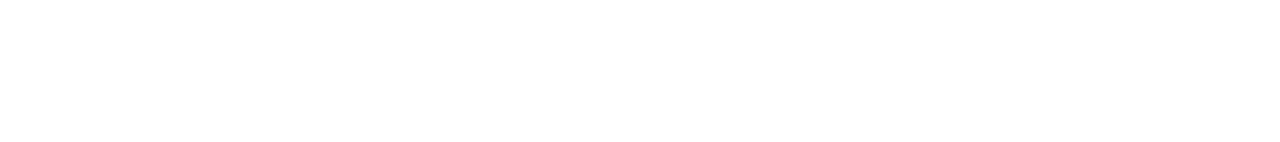
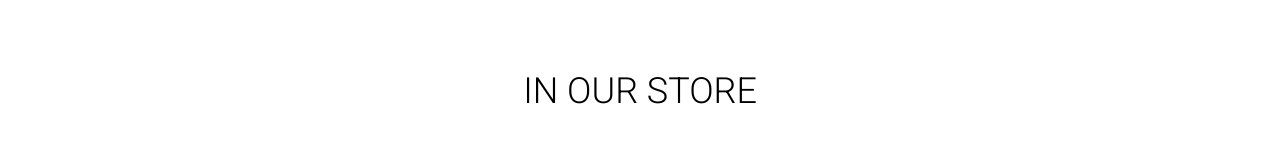
Before and after one commit to khilyao/online-shop, a Next.js app: page / in a window 1280 px wide. Shown: the part 916-1058 px from the top of the page. Before the commit the page ends 800 px from the top, so only its background shows below. Built offline with nearby package versions, Linux system fonts and the light colour scheme; a web font is replaced by a local one.

Commit message:
add styles for video player

```diff
--- a/package.json
+++ b/package.json
@@ -14,7 +14,8 @@
     "modern-normalize": "^2.0.0",
     "next": "14.2.3",
     "react": "^18",
-    "react-dom": "^18"
+    "react-dom": "^18",
+    "sharp": "^0.33.3"
   },
   "devDependencies": {
     "@svgr/webpack": "^8.1.0",
--- /dev/null
+++ b/src/app/VideoPlayer/VideoPlayer.module.scss
@@ -0,0 +1,22 @@
+.videoWrapper {
+  width: 100vw;
+  height: 100vh;
+  position: relative;
+}
+
+.videoEffect {
+  position: absolute;
+  top: 0;
+  right: 0;
+  width: 100%;
+  height: 100%;
+
+  background-color: rgba(144, 136, 136, 0.3);
+}
+
+.video {
+  width: 100%;
+  height: 100%;
+
+  object-fit: cover;
+}
--- /dev/null
+++ b/src/app/VideoPlayer/index.tsx
@@ -0,0 +1,12 @@
+import s from "./VideoPlayer.module.scss";
+
+const VideoPlayer = () => {
+  return (
+    <div className={s.videoWrapper}>
+      <video className={s.video} src="/video.mp4" autoPlay loop muted></video>
+      <div className={s.videoEffect}></div>
+    </div>
+  );
+};
+
+export default VideoPlayer;
--- a/src/app/components/MotionList/MotionList.module.scss
+++ b/src/app/components/MotionList/MotionList.module.scss
@@ -22,8 +22,11 @@
   }
 
   @media screen and (min-width: 1024px) {
+    max-height: 1000px;
+    width: 400px;
+
+    padding-left: 40px;
+
     font-size: 15px;
-    width: 400px;
-    max-height: 1000px;
   }
 }
--- a/src/app/components/Navigation/Navigation.module.scss
+++ b/src/app/components/Navigation/Navigation.module.scss
@@ -1,6 +1,6 @@
 .nav {
   display: flex;
-  padding: 20px 5px;
+  padding: 25px 5px;
   justify-content: space-between;
   align-items: center;
 }
--- /dev/null
+++ b/src/app/components/PreviewStore/PreviewStore.module.scss
@@ -0,0 +1,12 @@
+.section {
+  padding: 90px 0px;
+}
+
+.title {
+  text-transform: uppercase;
+  text-align: center;
+  font-family: "Roboto", sans-serif;
+  font-weight: 300;
+  font-size: 36px;
+  line-height: 1.17;
+}
--- /dev/null
+++ b/src/app/components/PreviewStore/index.tsx
@@ -0,0 +1,12 @@
+import s from "./PreviewStore.module.scss";
+import AnimatedText from "@components/UI/AnimatedText";
+
+const PreviewStore = () => {
+  return (
+    <section className={s.section}>
+      <AnimatedText text={"In our store"} className={s.title} />
+    </section>
+  );
+};
+
+export default PreviewStore;
--- a/src/app/components/SideBar/SideBar.module.scss
+++ b/src/app/components/SideBar/SideBar.module.scss
@@ -2,6 +2,8 @@
   position: absolute;
   top: 0;
   right: 0;
+
+  z-index: 5;
 }
 
 .menuBtn {
--- a/src/app/components/UI/AnimatedText/index.tsx
+++ b/src/app/components/UI/AnimatedText/index.tsx
@@ -1,3 +1,5 @@
+"use client";
+
 import { useInView } from "framer-motion";
 import { useRef } from "react";
 
@@ -24,3 +26,5 @@ const AnimatedText = ({ text, className }: Props) => {
     </p>
   );
 };
+
+export default AnimatedText;
--- a/src/app/page.tsx
+++ b/src/app/page.tsx
@@ -1,13 +1,20 @@
 import "modern-normalize";
 import s from "./page.module.scss";
 import Header from "@components/Header";
+import VideoPlayer from "./VideoPlayer";
+import PreviewStore from "@components/PreviewStore";
 import Container from "./components/Container";
 
 export default function Home() {
   return (
     <>
       <Header />
-      <main className={s.main}></main>
+      <main className={s.main}>
+        <VideoPlayer />
+        <Container>
+          <PreviewStore />
+        </Container>
+      </main>
     </>
   );
 }
```
Also changed, not shown: 2 other files (tests, documents, lock files or other folders).
